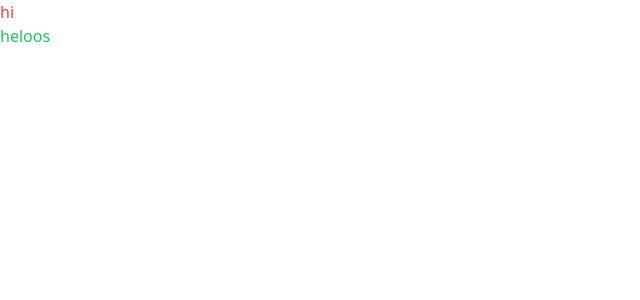
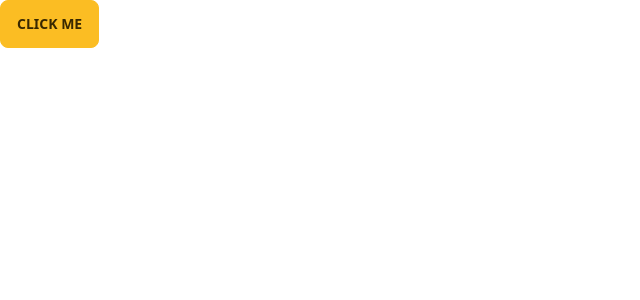
Before and after one commit to aguilanbon/rq-test, a React (Vite) app: page / in a window 1280 px wide. Shown: the top 300 px of the page, without its empty margins (0-640 px from the left). Built offline with nearby package versions, Linux system fonts and the light colour scheme.

Commit message:
added daisy ui component

```diff
--- a/package.json
+++ b/package.json
@@ -9,6 +9,7 @@
     "preview": "vite preview"
   },
   "dependencies": {
+    "daisyui": "^2.47.0",
     "react": "^18.2.0",
     "react-dom": "^18.2.0"
   },
--- a/src/App.jsx
+++ b/src/App.jsx
@@ -4,8 +4,7 @@ function App() {
 
   return (
     <div className="App">
-      <h1 className='text-red-500'>hi</h1>
-      <h1 className='text-green-500'>heloos</h1>
+      <button className='btn btn-warning'>Click me</button>
     </div>
   )
 }
--- a/tailwind.config.cjs
+++ b/tailwind.config.cjs
@@ -7,5 +7,5 @@ module.exports = {
   theme: {
     extend: {},
   },
-  plugins: [],
+  plugins: [require("daisyui")],
 }
```
Also changed, not shown: 1 other file (tests, documents, lock files or other folders).
